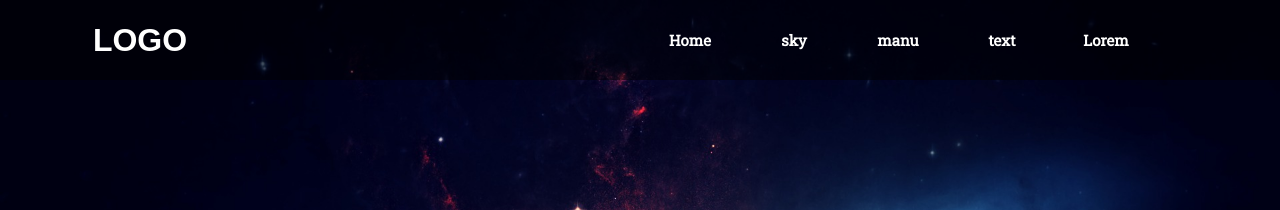
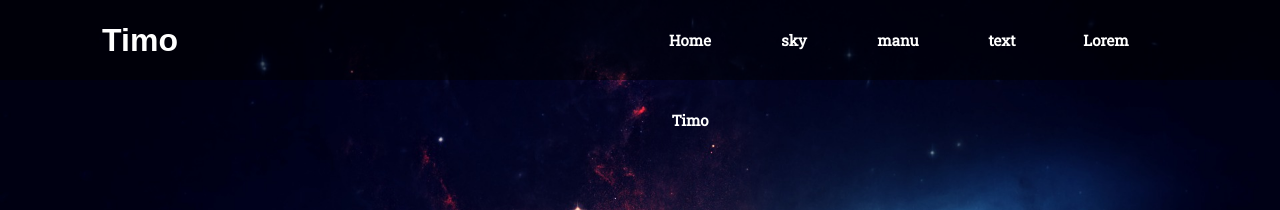
Before and after one commit to KimTimo/DaeHyeon, a plain HTML site: page rayout2/index.html in a window 1280 px wide. Shown: the top 210 px of the page. Drawn offline with Linux system fonts and the light colour scheme.

Commit message:
no message

```diff
--- a/rayout2/index.html
+++ b/rayout2/index.html
@@ -15,13 +15,14 @@
         <section class="header_section">
             <header>
                 <div class="head_wrap">
-                    <h1>LOGO</h1>
+                    <h1>Timo</h1>
                     <ul class="pc_menu">
                         <li>Home</li>
                         <li>sky</li>
                         <li>manu</li>
                         <li>text</li>
                         <li>Lorem</li>
+                        <li>Timo</li>
                     </ul>
                     <div class="mo_btn">
                         <div></div>
```
